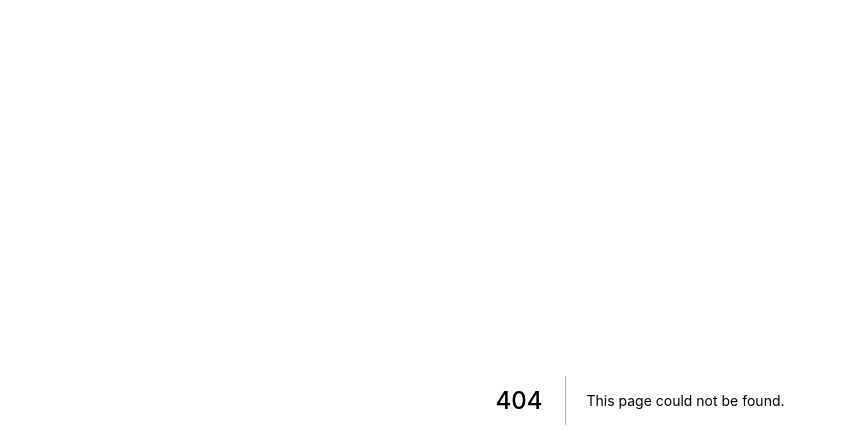
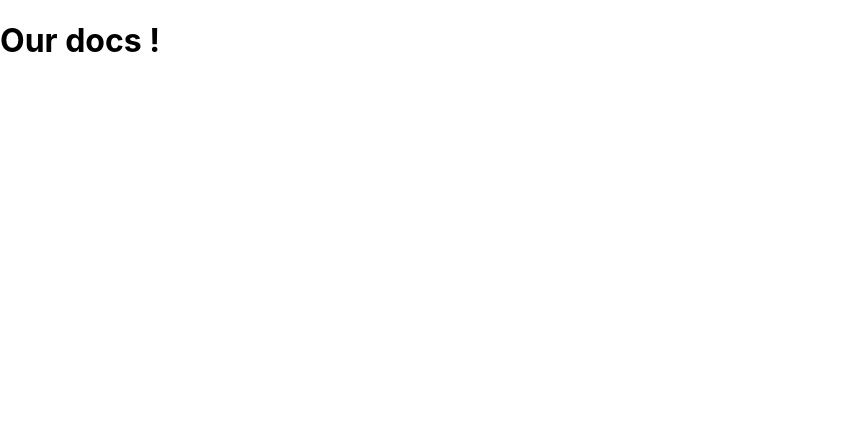
Before and after one commit to medlicence/next-me8, a Next.js app: page /docs in a window 1280 px wide. Before the commit this address had no page. Shown: the top 448 px of the page, without its empty margins (0-846 px from the left). Built offline with nearby package versions, Linux system fonts and the light colour scheme.

Commit message:
Create docs.js

```diff
--- /dev/null
+++ b/pages/docs.js
@@ -0,0 +1,3 @@
+export default function Docs() {
+  return <h1>Our docs !</h1>
+}
```
